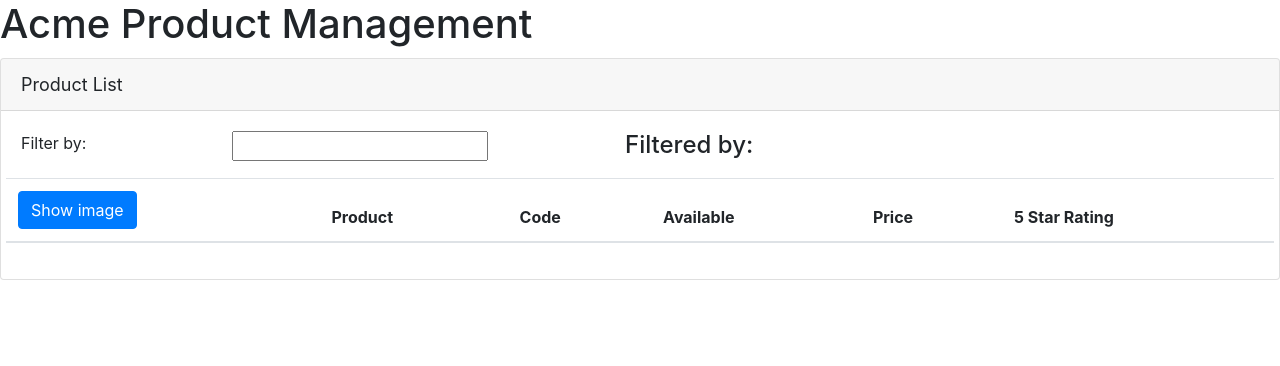
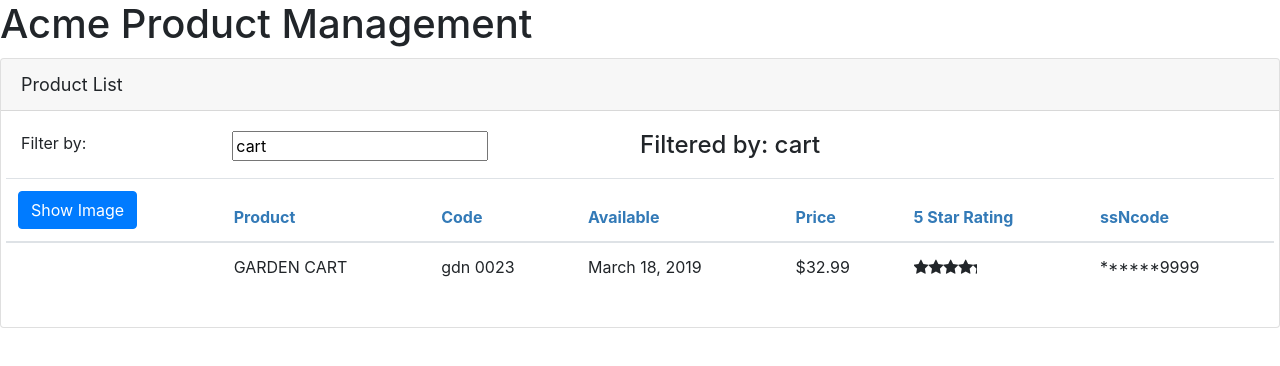
Before and after one commit to ergahpektas/Project-2, an Angular app: page / in a window 1280 px wide. Shown: the top 366 px of the page. Built offline with nearby package versions, Linux system fonts and the light colour scheme.

Commit message:
refectored the code for components

```diff
--- /dev/null
+++ b/src/app/Products/product-list.component.css
@@ -0,0 +1,3 @@
+thead {
+    color: #337AB7
+}
--- a/src/app/Products/product-list.component.html
+++ b/src/app/Products/product-list.component.html
@@ -1,24 +1,49 @@
 <div class='card'>
         <div class='card-header'>
-          Product List
+          {{pageTitle}}
+          <!-- Product List -->
+
         </div>
         <div class='card-body'>
           <div class='row'>
-            <div class='col-md-2'>Filter by:</div>
-            <div class='col-md-4'><input type='text'>
+            <div class='col-md-2'>Filter by: </div>
+            <div class='col-md-4'>
+              <input type='text'
+                  [(ngModel)]='listFilter' />
           </div>
           <div class='row'>
-            <div class='col-md-0'><h4>Filtered by:</h4>
+            <div class='col-md'><h4>Filtered by: {{listFilter}} </h4>
             </div>
+
           </div>
           <div class='table-responsive'>
-            <table class='table'>
+            <!-- bindings={
+                "ng-reflect-ng-if": "false"
+            } -->
+
+
+                             <!-- <p *ngIf="!doesProductsExist()"> SORRY NO product</p>
+                             <div *ngIf="doesProductsExist()">
+                                    <p>
+                                      HAPPY !!! PRODUCTS EXIST
+                                    </p>
+                                  </div>
+                                  <div *ngIf="isListgreaterThanZero()">
+                                      <button class='btn btn-primary'>my button</button>
+                                  </div>
+
+                                  <p *ngIf="doesTitlecontainsX()"> TITLE HAS X CHARACHTER in it</p>
+                                  <p *ngIf="doesTitlelengthMoreThan22()"> TITLE HAS lenght more than 23</p>
+
+                                        -->
+                <table class='table' *ngIf ='products && products.length'>
                 <thead>
-
                     <tr>
                         <th>
-                        <button class='btn btn-primary'>
-                        Show image
+                        <button class='btn btn-primary'
+                                (click)='toggleImage()'>
+                          {{showImage ? 'Hide' : 'Show'}} Image
+                          <!-- Show Image -->
                         </button>
                         </th>
                         <th>Product</th>
@@ -26,10 +51,28 @@
                         <th>Available</th>
                         <th>Price</th>
                         <th>5 Star Rating</th>
+                        <th>ssNcode</th>
+                        <!-- <th>SSN Code</th> -->
                     </tr>
-              </thead>
+                </thead>
               <tbody>
+                  <tr *ngFor ='let product of filteredProducts'>
+                    <td><img *ngIf='showImage'
+                          [src]='product.imageUrl'
+                          [title]='product.productName'
+                          [style.width.px]='imageWidth'
+                          [style.margin.px]='imageMargin'>
 
+                    </td>
+                    <td>{{product.productName | uppercase}}</td>
+                    <td>{{product.productCode | lowercase | convertToSpaces : '-'}}</td>
+                    <td>{{product.releaseDate}}</td>
+                    <td>{{product.price | currency:'USD' :'symbol' : '1.2-2'}}</td>
+                    <td><pm-star [rating]='product.starRating'
+                      (ratingClicked)='onRatingClicked($event)'></pm-star></td>
+                    <td>{{product.ssNcode | convertToStart}}</td>
+
+                  </tr>
               </tbody>
             </table>
           </div>
--- a/src/app/Products/product-list.component.ts
+++ b/src/app/Products/product-list.component.ts
@@ -1,9 +1,173 @@
-import { Component } from '@angular/core';
+import { Component, OnInit } from '@angular/core';
+import { IProduct } from './product';
+
 
 @Component({
-    selector: 'pm-products',
-    templateUrl: './product-list.component.html'
+  selector: 'pm-products',
+  templateUrl: './product-list.component.html',
+  // styles: ['thead {color: #337AB7;}']
+  styleUrls: ['./product-list.component.css']
 })
-export class ProductListComponent {
+export class ProductListComponent implements OnInit{
+  pageTitle: string = 'Product List';
+  imageWidth: number = 50;
+  imageMargin: number= 2;
+  showImage: boolean =false;
+  _listFilter:string;
 
-}
+  get listFilter(): string {
+      return this._listFilter;
+  }
+  set listFilter(value:string) {
+    this._listFilter = value;
+    this.filteredProducts= this.listFilter ? this.performFilter(this.listFilter) : this.products;
+  }
+
+  filteredProducts:IProduct[];
+  products: IProduct[]=[
+  {
+      "productId": 2,
+      "productName": "Garden Cart",
+      "productCode": "GDN-0023",
+      "releaseDate": "March 18, 2019",
+      "description": "15 gallon capacity rolling garden cart",
+      "price": 32.99,
+      "starRating": 4.2,
+      "imageUrl": "assets/images/garden_cart.png",
+      "ssNcode": "1111119999"
+  },
+  {
+      "productId": 5,
+      "productName": "Hammer",
+      "productCode": "TBX-0048",
+      "releaseDate": "May 21, 2019",
+      "description": "Curved claw steel hammer",
+      "price": 8.9,
+      "starRating": 4.8,
+      "imageUrl": "assets/images/hammer.png",
+      "ssNcode": "2222222222"
+  },
+  {
+      "productId": 1,
+      "productName": "Leaf Rake",
+      "productCode": "GDN-0011",
+      "releaseDate": "March 19, 2019",
+      "description": "Leaf rake with 48-inch wooden handle.",
+      "price": 19.95,
+      "starRating": 3.2,
+      "imageUrl": "assets/images/leaf_rake.png",
+      "ssNcode": "3333333333"
+  },
+  {
+      "productId": 8,
+      "productName": "Saw",
+      "productCode": "TBX-0022",
+      "releaseDate": "May 15, 2019",
+      "description": "15-inch steel blade hand saw",
+      "price": 11.55,
+      "starRating": 3.7,
+      "imageUrl": "assets/images/saw.png",
+      "ssNcode": "4444444444"
+  },
+  {
+      "productId": 10,
+      "productName": "Video Game Controller",
+      "productCode": "GMG-0042",
+      "releaseDate": "October 15, 2018",
+      "description": "Standard two-button video game controller",
+      "price": 35.95,
+      "starRating": 4.6,
+      "imageUrl": "assets/images/xbox-controller.png",
+      "ssNcode": "5555555555"
+  }
+  ];
+
+    constructor() {
+    this.filteredProducts = this.products;
+    this.listFilter = 'cart'
+    }
+
+    onRatingClicked(message:string): void {
+      this.pageTitle ='Product List' + message;
+    }
+
+    performFilter(filterBy: string): IProduct[] {
+      filterBy = filterBy.toLocaleLowerCase();
+      return this.products.filter((product: IProduct ) =>
+      product.productName.toLocaleLowerCase().indexOf(filterBy) !== -1);
+
+    }
+
+      toggleImage(): void {
+      this.showImage = !this.showImage;
+    }
+     ngOnInit(): void {
+       console.log('In OnInit');
+     }
+  }
+
+  // constructor() {
+
+    // if( this.products == null || this.products == undefined || this.products.length  == 0){
+    //   this.productExist = false;
+    // }else{
+    //   this.productExist = true;
+    // };
+
+  // }
+
+  // doesProductsExist(): boolean {
+  //   if (this.products == null || this.products == undefined || this.products.length == 0) {
+  //     return false;
+  //   } else {
+  //     return true;
+  //   }
+  // }
+
+  // isListgreaterThanZero(): boolean {
+  //   if (this.products == null || this.products == undefined) {
+  //     return false;
+  //   }
+
+  //   if (this.products.length < 0) {
+  //     return true;
+  //   } else {
+  //     return false;
+
+  //   }
+  // }
+
+  // doesTitlecontainsX(): boolean {
+  //   // if title has X return true
+  //   if (this.pageTitle.includes("X")) {
+  //     return true;
+  //   } else {
+  //     return false;
+  //   }
+
+  // }
+
+  // doesTitlelengthMoreThan22(): boolean {
+  //   // if(this.pageTitle == null){
+  //   //   return false;
+  //   // };
+
+  //   // if (this.pageTitle == undefined){
+  //   //   return false;
+  //   // };
+  //   // if (this.pageTitle == ''){
+  //   //   return false;
+  //   // };
+
+  //   if (this.pageTitle == null || this.pageTitle == undefined || this.pageTitle == '') {
+  //     return false;
+  //   } else {
+
+  //     if (this.pageTitle.length > 22) {
+  //       return true;
+  //     } else {
+  //       return false;
+  //     }
+
+  //   }
+  // }
--- /dev/null
+++ b/src/app/Products/product.ts
@@ -0,0 +1,30 @@
+export interface IProduct {
+    productId: number;
+    productName: string;
+    productCode: string;
+    releaseDate: string;
+    price: number;
+    description: string;
+    starRating: number;
+    imageUrl: string;
+    ssNcode: string;
+
+    // calculateDiscount (percent: number):number;
+}
+
+// export class Product implements IProduct {
+
+//     constructor(public productId: number,
+//                 public productName: string,
+//                 public productCode: string,
+//                 public releaseDate: string,
+//                 public price: number,
+//                 public description: string,
+//                 public startRating: number,
+//                 public imageUrl: string) {
+//     }
+
+    // calculateDiscount(percent:number): number {
+    //     return this.price - (this.price * percent / 100);
+
+    // }
--- a/src/app/app.component.ts
+++ b/src/app/app.component.ts
@@ -11,4 +11,5 @@ import {Component} from '@angular/core'
 export class AppComponent {
   pageTitle: string ='Acme Product Management';
 
+
 }
--- /dev/null
+++ b/src/app/shared/convert-to-spaces.pipe.ts
@@ -0,0 +1,10 @@
+import {Pipe, PipeTransform} from '@angular/core';
+@Pipe ({
+    name: 'convertToSpaces'
+})
+export class ConvertToSpacesPipe implements PipeTransform {
+
+    transform(value:string, character:string): string{
+        return value.replace(character, ' ');
+    }
+}
--- /dev/null
+++ b/src/app/shared/convert-to-star.pipe.ts
@@ -0,0 +1,24 @@
+import { Pipe, PipeTransform } from '@angular/core';
+
+@Pipe({
+    name: 'convertToStart'
+})
+
+export class ConvertToStarPipe implements PipeTransform {
+    // transform(inputOfMethod: string): string {
+    //     let first6 = inputOfMethod.substr(0,6);
+    //     let second4 =inputOfMethod.substr (6,10);
+    //     let new6 = first6.replace(/./g, '*');
+    //     let new7 = new6 + second4;
+    //     console.log('this is the first6 variable: ' + first6);
+    //     console.log('this is the second4 variable: ' + second4);
+    //     console.log('new 6 is :' + new6);
+    //     console.log('last : '+ new7);
+    //     return new7;
+    // }
+//    This is Dr Mazar
+    transform(inputOfMethod: string): string {
+        return '******'+inputOfMethod.substr(6,10);
+    }
+
+}
--- a/src/app/shared/star.component.html
+++ b/src/app/shared/star.component.html
@@ -1,6 +1,7 @@
 <div class="crop"
      [style.width.px]="starWidth"
-     [title]="rating">
+     [title]="rating"
+     (click)="onClick()">
   <div style="width: 75px">
     <span class="fa fa-star"></span>
     <span class="fa fa-star"></span>
@@ -8,4 +9,5 @@
     <span class="fa fa-star"></span>
     <span class="fa fa-star"></span>
   </div>
+
 </div>
--- /dev/null
+++ b/src/app/shared/star.component.ts
@@ -0,0 +1,26 @@
+
+import { Component, OnChanges, Input, EventEmitter, Output } from '@angular/core';
+
+@Component({
+    selector:'pm-star',
+    templateUrl:'./star.component.html',
+    styleUrls: ['./star.component.css']
+})
+export class StarComponent implements OnChanges {
+    @Input() rating: number;
+    starWidth: number;
+
+    // @Input() rating:number=4;
+    @Output() ratingClicked: EventEmitter<string> =
+        new EventEmitter<string>();
+
+
+    ngOnChanges(): void {
+        this.starWidth =this.rating * 75 / 5;
+    }
+    onClick(): void {
+        this.ratingClicked.emit(`The rating ${this.rating} was clicked! `);
+
+
+    }
+}
--- a/src/index.html
+++ b/src/index.html
@@ -2,7 +2,7 @@
 <html lang="en">
 <head>
   <meta charset="utf-8">
-  <title>APM</title>
+  <title>APM-Practise</title>
   <base href="/">
 
   <meta name="viewport" content="width=device-width, initial-scale=1">
```
Also changed, not shown: src/app/app.module.ts (+13 -4 lines).
